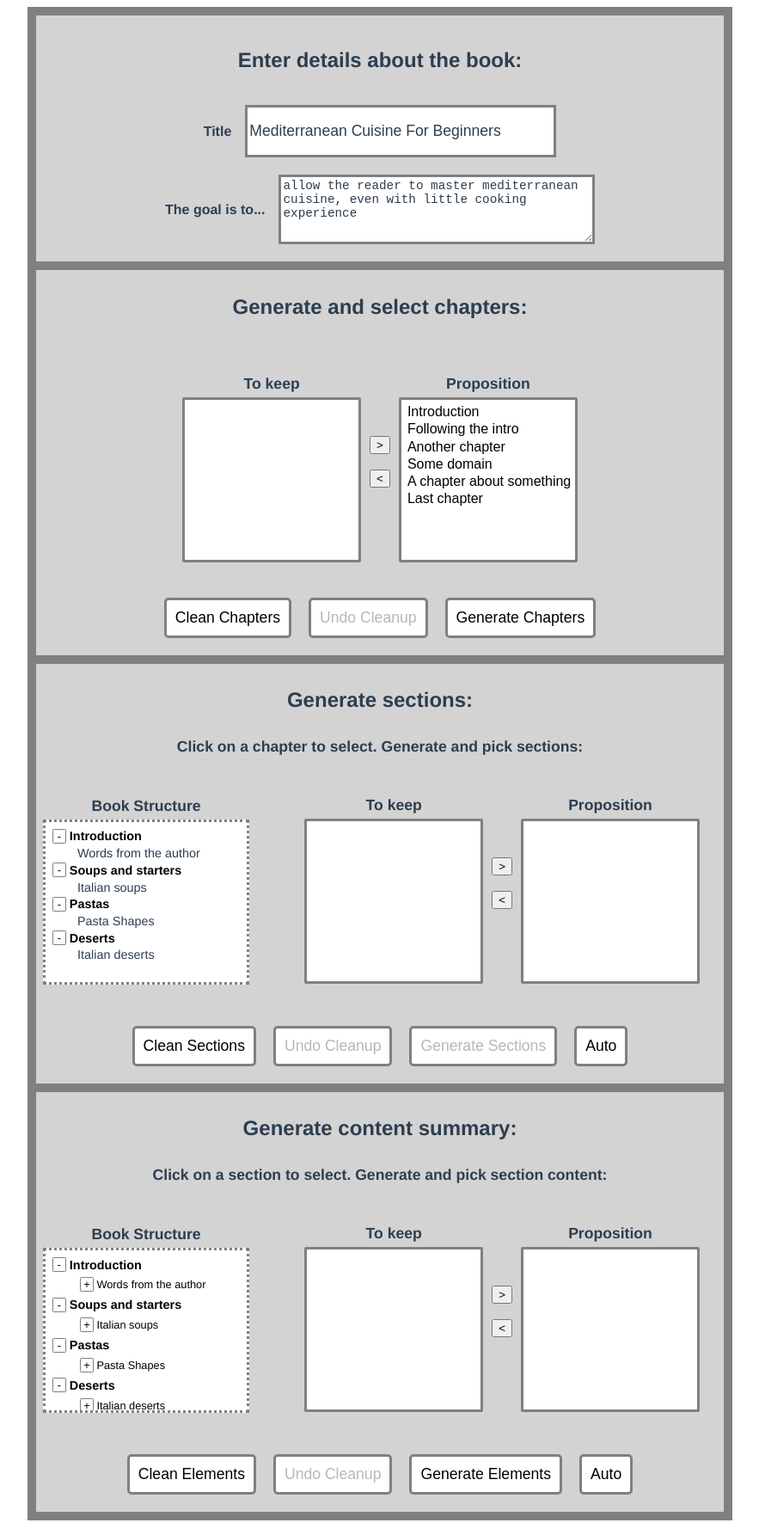
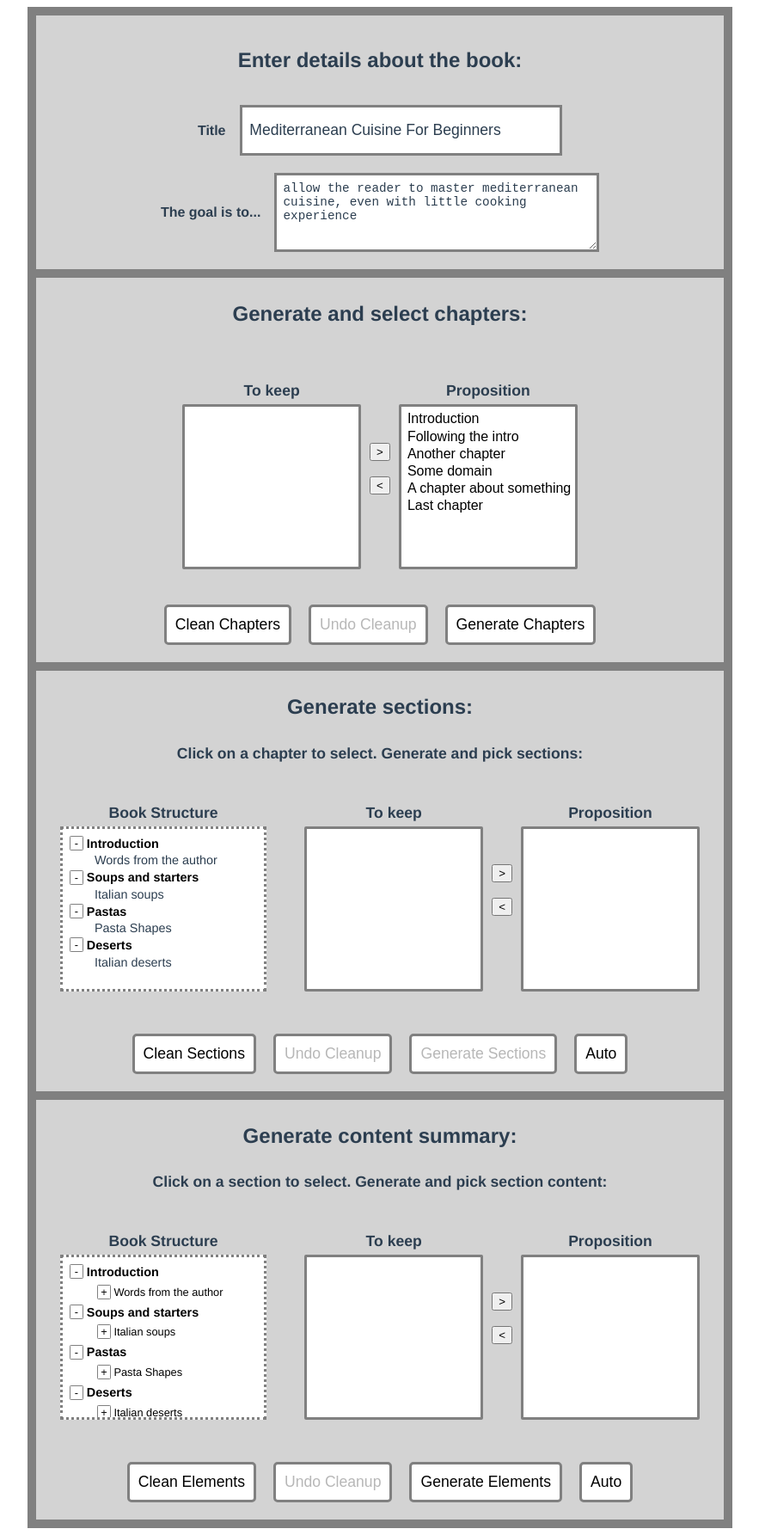
Before and after one commit to emilamaj/threadwriter, a Vue app: page / in a window 1280 px wide. Shown: the whole page at 86% size, without its empty margins (198-1081 px from the left). Built offline with nearby package versions, Linux system fonts and the light colour scheme.

Commit message:
CSS updates

```diff
--- a/src/components/BookDetails.vue
+++ b/src/components/BookDetails.vue
@@ -74,7 +74,7 @@ h1 {
   font-size: 1.1em;
   color: #2c3e50;
   border: 3px grey solid;
-
+  padding: 0 0.5em;
 }
 
 .input-field-multi {
@@ -84,6 +84,7 @@ h1 {
   color: #2c3e50;
   border: 3px grey solid;
   resize: vertical;
+  padding: 0.5em;
 }
 
 </style>
--- a/src/components/SectionGenerator.vue
+++ b/src/components/SectionGenerator.vue
@@ -349,6 +349,10 @@ export default {
     margin-bottom: 5px;
 }
 
+.tree-viewer-div {
+    padding: 20px;
+}
+
 .tree-viewer-box {
     background-color: white;
     font-size: 1em;
--- a/src/components/SummaryGenerator.vue
+++ b/src/components/SummaryGenerator.vue
@@ -435,6 +435,10 @@ export default {
     margin-bottom: 5px;
 }
 
+.tree-viewer-div {
+    padding: 20px;
+}
+
 .tree-viewer-box {
     background-color: white;
     font-size: 1em;
```
Also changed, not shown: screenshot.png (added).
